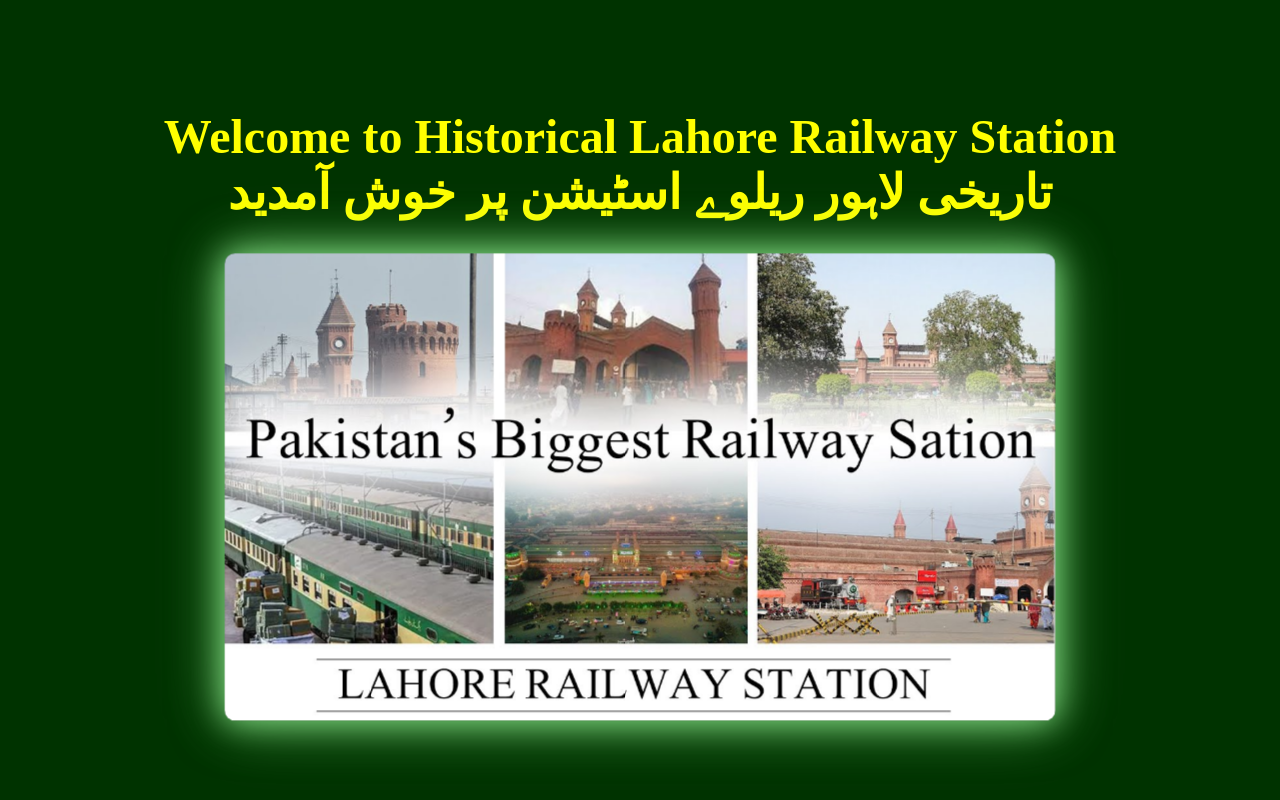
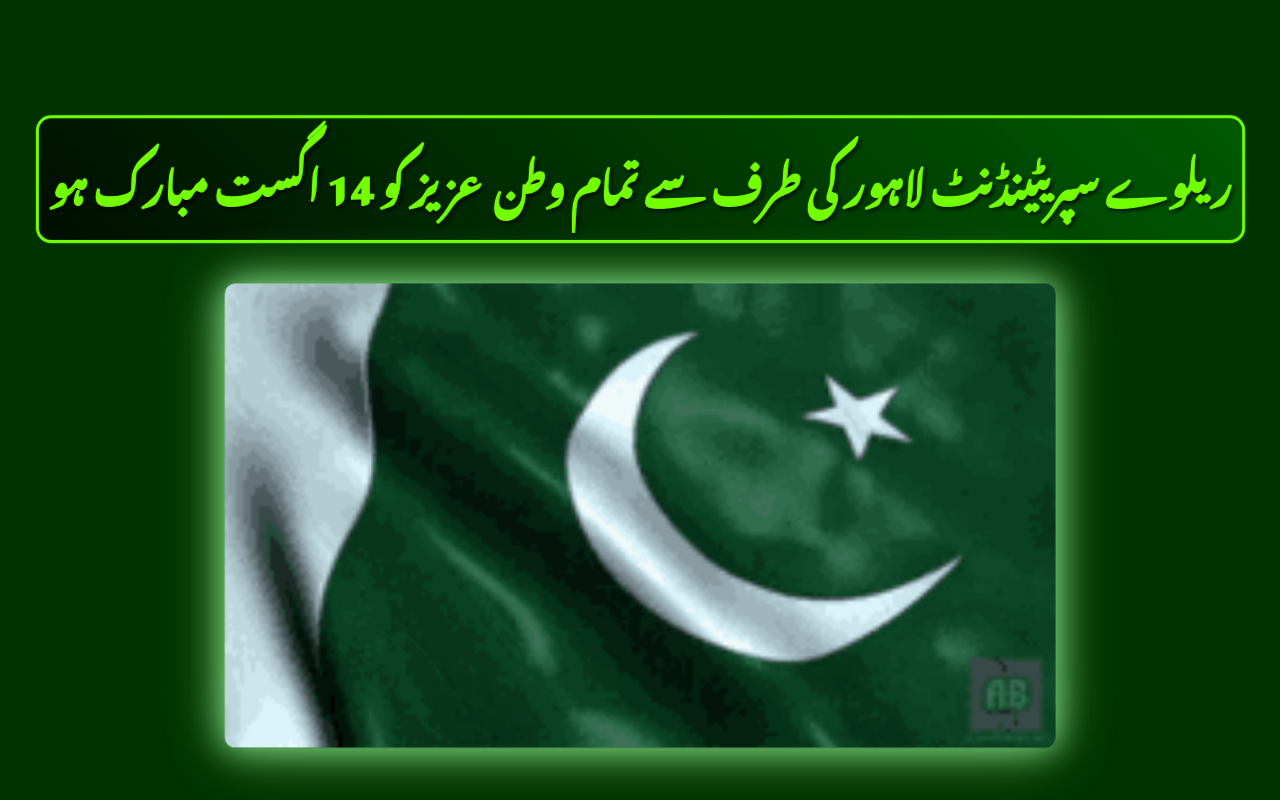
Before and after one commit to shahnazqamar/pr-rail-gov, a plain HTML site: page image_display.html in a window 1280 px wide. Drawn offline with Linux system fonts and the light colour scheme.

Commit message:
added 14 aug celebration change

```diff
--- a/image_display.html
+++ b/image_display.html
@@ -15,12 +15,22 @@
         </div>
     </div> -->
 
-      <div class="welcome-text">
-        <p class="en-text">Welcome to Historical Lahore Railway Station</p>
-        <p class="ur-text">تاریخی لاہور ریلوے اسٹیشن پر خوش آمدید</p>
+
+    <div class="welcome-text">
+        <!-- <p class="en-text">Welcome to Historical Lahore Railway Station</p> -->
+        <!-- <p class="ur-text">تاریخی لاہور ریلوے اسٹیشن پر خوش آمدید</p> -->
+    </div>
+    <!-- Independence Day Celebration -->
+    <div class="independence-day-celebration">
+        <div class="independence-text">
+            <p class="ur-independence">ریلوے سپریٹینڈنٹ لاہور کی طرف سے تمام وطن عزیز کو 14 اگست مبارک ہو</p>
+        </div>
+        <!-- <div class="flag-container">
+            <img src="./pakistan-flag.gif" alt="Pakistan Flag" class="pakistan-flag">
+        </div> -->
     </div>
     <div class="image-container">
-        <img src="./PR p.png" alt="Lahore Railway Station">
+        <img src="./pakistan-flag.gif" alt="Lahore Railway Station">
     </div>
     <script>
         document.addEventListener('DOMContentLoaded', () => {
--- a/image_display_style.css
+++ b/image_display_style.css
@@ -27,6 +27,76 @@
     0%, 100% { box-shadow: 0 4px 12px rgba(255, 255, 0, 0.3); }
     50% { box-shadow: 0 6px 20px rgba(255, 255, 0, 0.6); }
 } */
+
+/* Independence Day Celebration Styles */
+.image-container-celebration{
+    display: flex;
+    gap: 1rem;
+}
+
+.independence-day-celebration {
+    text-align: center;
+    margin-bottom: 30px;
+    animation: celebrationGlow 3s infinite ease-in-out;
+}
+
+.flag-container {
+    margin-bottom: 20px;
+}
+
+.pakistan-flag {
+    width: 200px;
+    height: auto;
+    border-radius: 10px;
+    box-shadow: 0 0 25px rgba(255, 255, 255, 0.6);
+    animation: flagWave 4s infinite ease-in-out;
+}
+
+.independence-text {
+    margin-top: 15px;
+}
+
+.ur-independence {
+    font-size: 2.5em;
+    font-weight: bold;
+    color: #00ff00;
+    font-family: "Noto Nastaliq Urdu", serif;
+    text-shadow: 2px 2px 4px rgba(0, 0, 0, 0.8);
+    animation: independenceColor 6s infinite;
+    margin: 0;
+    padding: 10px;
+    background: linear-gradient(45deg, rgba(0, 0, 0, 0.7), rgba(0, 100, 0, 0.7));
+    border-radius: 15px;
+    border: 3px solid #00ff00;
+}
+
+@keyframes celebrationGlow {
+    0%, 100% {
+        transform: scale(1);
+        filter: brightness(1);
+    }
+    50% {
+        transform: scale(1.02);
+        filter: brightness(1.1);
+    }
+}
+
+@keyframes flagWave {
+    0%, 100% {
+        transform: rotateY(0deg);
+    }
+    50% {
+        transform: rotateY(5deg);
+    }
+}
+
+@keyframes independenceColor {
+    0% { color: #00ff00; border-color: #00ff00; }
+    25% { color: #ffffff; border-color: #ffffff; }
+    50% { color: #00ff00; border-color: #00ff00; }
+    75% { color: #ffff00; border-color: #ffff00; }
+    100% { color: #00ff00; border-color: #00ff00; }
+}
 
 body {
     background-color: #003300;
```
Also changed, not shown: pakistan-flag.gif (added).
